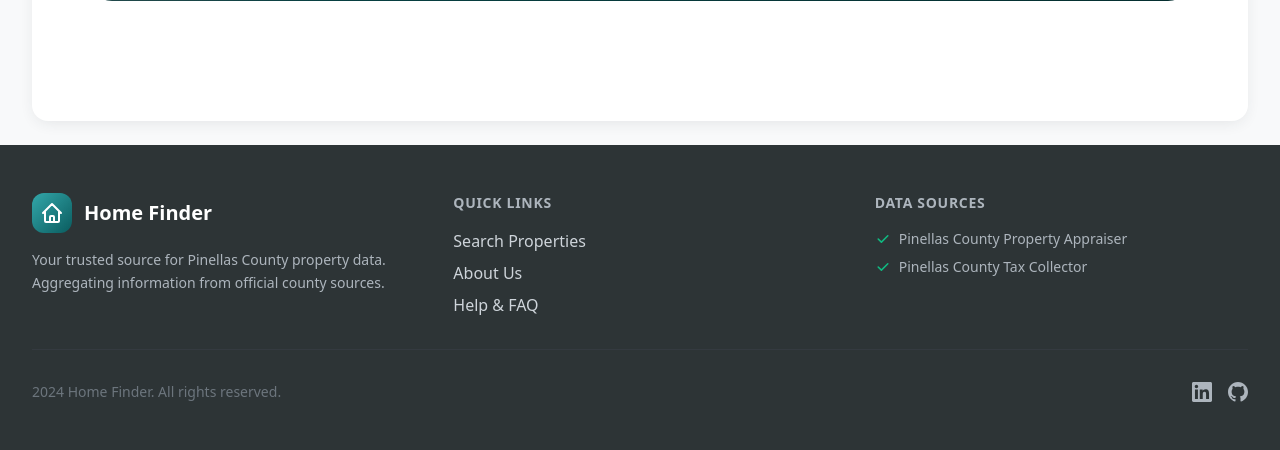
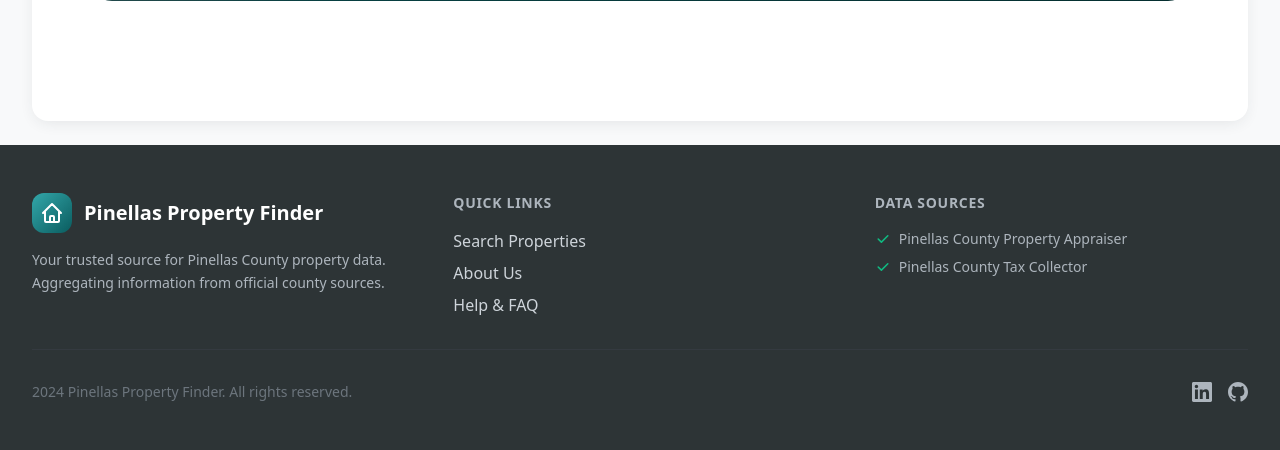
Before and after one commit to pgil256/home_finder, a Django app: page / in a window 1280 px wide. Shown: the part 3937-4387 px from the top of the page. Run offline with Django 5.2, Linux system fonts and the light colour scheme; style sheets or scripts are compiled from the project's sources; parts of the project's set-up code (start-up, migrations or seed data) failed here and were passed over.

Commit message:
chore: rebrand from Home Finder to Pinellas Property Finder
Update all user-facing branding including page titles, header/footer
text, PDF report footer, and documentation.

```diff
--- a/apps/WebScraper/tasks/listings_pdf.py
+++ b/apps/WebScraper/tasks/listings_pdf.py
@@ -804,7 +804,7 @@ def add_page_footer(canvas, doc):
     canvas.drawCentredString(letter[0]/2, 0.5*inch, f"Page {page_num}")
 
     # Footer text
-    canvas.drawCentredString(letter[0]/2, 0.35*inch, "Home Finder - Pinellas County Property Report")
+    canvas.drawCentredString(letter[0]/2, 0.35*inch, "Pinellas Property Finder - County Property Report")
 
     canvas.restoreState()
 
--- a/static/js/dev/common.js
+++ b/static/js/dev/common.js
@@ -1,5 +1,5 @@
 /**
- * Home Finder - Common Utilities
+ * Pinellas Property Finder - Common Utilities
  * Toast notifications, skeleton loaders, and UI interactions
  */
 
--- a/static/js/dev/mobile.js
+++ b/static/js/dev/mobile.js
@@ -1,5 +1,5 @@
 /**
- * Home Finder - Mobile Enhancements
+ * Pinellas Property Finder - Mobile Enhancements
  * Bottom sheets, swipe gestures, touch interactions
  */
 
--- a/templates/Pages/home.html
+++ b/templates/Pages/home.html
@@ -1,7 +1,7 @@
 {% extends 'base.html' %}
 {% load static %}
 
-{% block title %}Home Finder - Pinellas County Property Search{% endblock %}
+{% block title %}Pinellas Property Finder - County Property Search{% endblock %}
 
 {% block hero-image-content %}
 <!-- Hero Section -->
--- a/templates/WebScraper/dashboard.html
+++ b/templates/WebScraper/dashboard.html
@@ -1,7 +1,7 @@
 {% extends 'base.html' %}
 {% load static %}
 
-{% block title %}Property Dashboard - Home Finder{% endblock %}
+{% block title %}Property Dashboard - Pinellas Property Finder{% endblock %}
 
 {% block hero-image-content %}
 <!-- Dashboard Header -->
--- a/templates/WebScraper/property-detail.html
+++ b/templates/WebScraper/property-detail.html
@@ -1,7 +1,7 @@
 {% extends 'base.html' %}
 {% load static %}
 
-{% block title %}{{ property.address }} - Home Finder{% endblock %}
+{% block title %}{{ property.address }} - Pinellas Property Finder{% endblock %}
 
 {% block hero-image-content %}
 <!-- Property Header -->
--- a/templates/WebScraper/scraping-progress.html
+++ b/templates/WebScraper/scraping-progress.html
@@ -1,7 +1,7 @@
 {% extends 'base.html' %}
 {% load static %}
 
-{% block title %}Processing Your Request - Home Finder{% endblock %}
+{% block title %}Processing Your Request - Pinellas Property Finder{% endblock %}
 
 {% block content %}
 <div class="max-w-2xl mx-auto">
--- a/templates/WebScraper/search.html
+++ b/templates/WebScraper/search.html
@@ -1,7 +1,7 @@
 {% extends 'base.html' %}
 {% load static %}
 
-{% block title %}Search Properties - Home Finder{% endblock %}
+{% block title %}Search Properties - Pinellas Property Finder{% endblock %}
 
 {% block hero-image-content %}
 <!-- Hero Section with Search -->
--- a/templates/base.html
+++ b/templates/base.html
@@ -6,7 +6,7 @@
     <meta charset="UTF-8">
     <meta name="viewport" content="width=device-width, initial-scale=1.0">
     <meta name="description" content="Find your perfect home in Pinellas County, Florida. Search property records, tax information, and market values.">
-    <title>{% block title %}Home Finder{% endblock %}</title>
+    <title>{% block title %}Pinellas Property Finder{% endblock %}</title>
 
     <!-- Font preconnects for performance -->
     <link rel="preconnect" href="https://fonts.googleapis.com">
@@ -35,7 +35,7 @@
                         </div>
                     </div>
                     <span class="font-display text-xl md:text-2xl font-bold text-charcoal-800 group-hover:text-primary-600 transition-colors duration-200">
-                        Home Finder
+                        Pinellas Property Finder
                     </span>
                 </a>
 
@@ -130,7 +130,7 @@
                                 <path stroke-linecap="round" stroke-linejoin="round" d="M3 12l2-2m0 0l7-7 7 7M5 10v10a1 1 0 001 1h3m10-11l2 2m-2-2v10a1 1 0 01-1 1h-3m-6 0a1 1 0 001-1v-4a1 1 0 011-1h2a1 1 0 011 1v4a1 1 0 001 1m-6 0h6" />
                             </svg>
                         </div>
-                        <span class="font-display text-xl font-bold">Home Finder</span>
+                        <span class="font-display text-xl font-bold">Pinellas Property Finder</span>
                     </div>
                     <p class="text-charcoal-400 text-sm leading-relaxed">
                         Your trusted source for Pinellas County property data. Aggregating information from official county sources.
@@ -186,7 +186,7 @@
             <!-- Bottom Bar -->
             <div class="mt-8 pt-8 border-t border-charcoal-700 flex flex-col sm:flex-row justify-between items-center gap-4">
                 <p class="text-charcoal-500 text-sm">
-                    2024 Home Finder. All rights reserved.
+                    2024 Pinellas Property Finder. All rights reserved.
                 </p>
                 <div class="flex items-center gap-4">
                     <a href="https://www.linkedin.com/in/patrick-gilhooley-dev"
```
Also changed, not shown: README.md.
